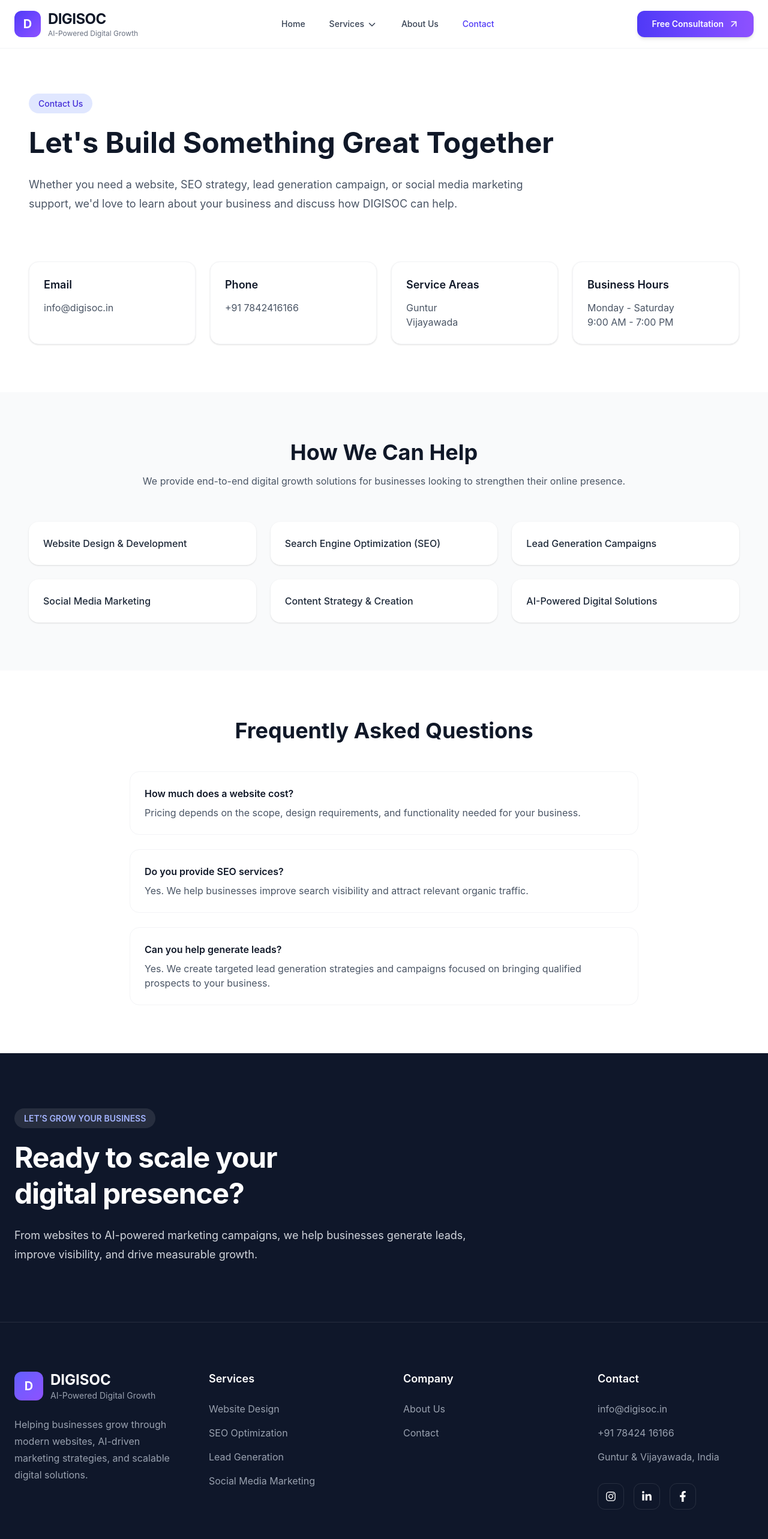
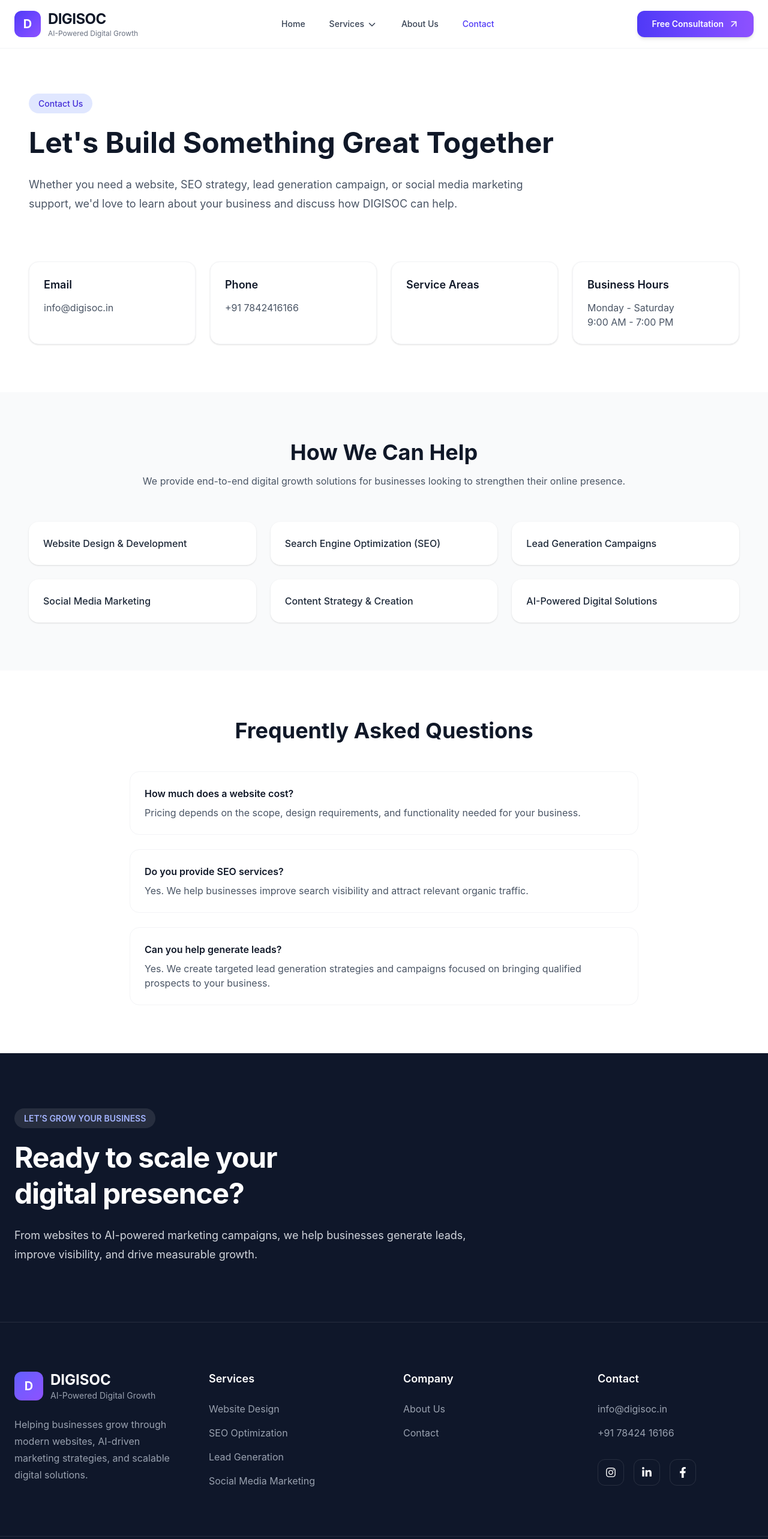
Before and after one commit to YousufAnalytics/digi-soc, a React (Vite) app: page /contact-us in a window 1280 px wide. Shown: the top 2566 px of the page at 60% size. Built offline with nearby package versions, Linux system fonts and the light colour scheme.

Commit message:
fix : remove address from the site

```diff
--- a/src/components/sections/Footer.tsx
+++ b/src/components/sections/Footer.tsx
@@ -138,8 +138,6 @@ export default function Footer() {
             <p>info@digisoc.in</p>
 
             <p>+91 78424 16166</p>
-
-            <p>Guntur & Vijayawada, India</p>
           </div>
 
           {/* Socials */}
--- a/src/pages/Contact.tsx
+++ b/src/pages/Contact.tsx
@@ -38,12 +38,6 @@ const Contact = () => {
               <h3 className="text-lg font-semibold text-gray-900">
                 Service Areas
               </h3>
-              <p className="mt-3 text-gray-600">
-                Guntur
-                <br />
-                Vijayawada
-                <br />
-              </p>
             </div>
 
             <div className="rounded-2xl border border-gray-100 bg-white p-6 shadow-sm">
```
